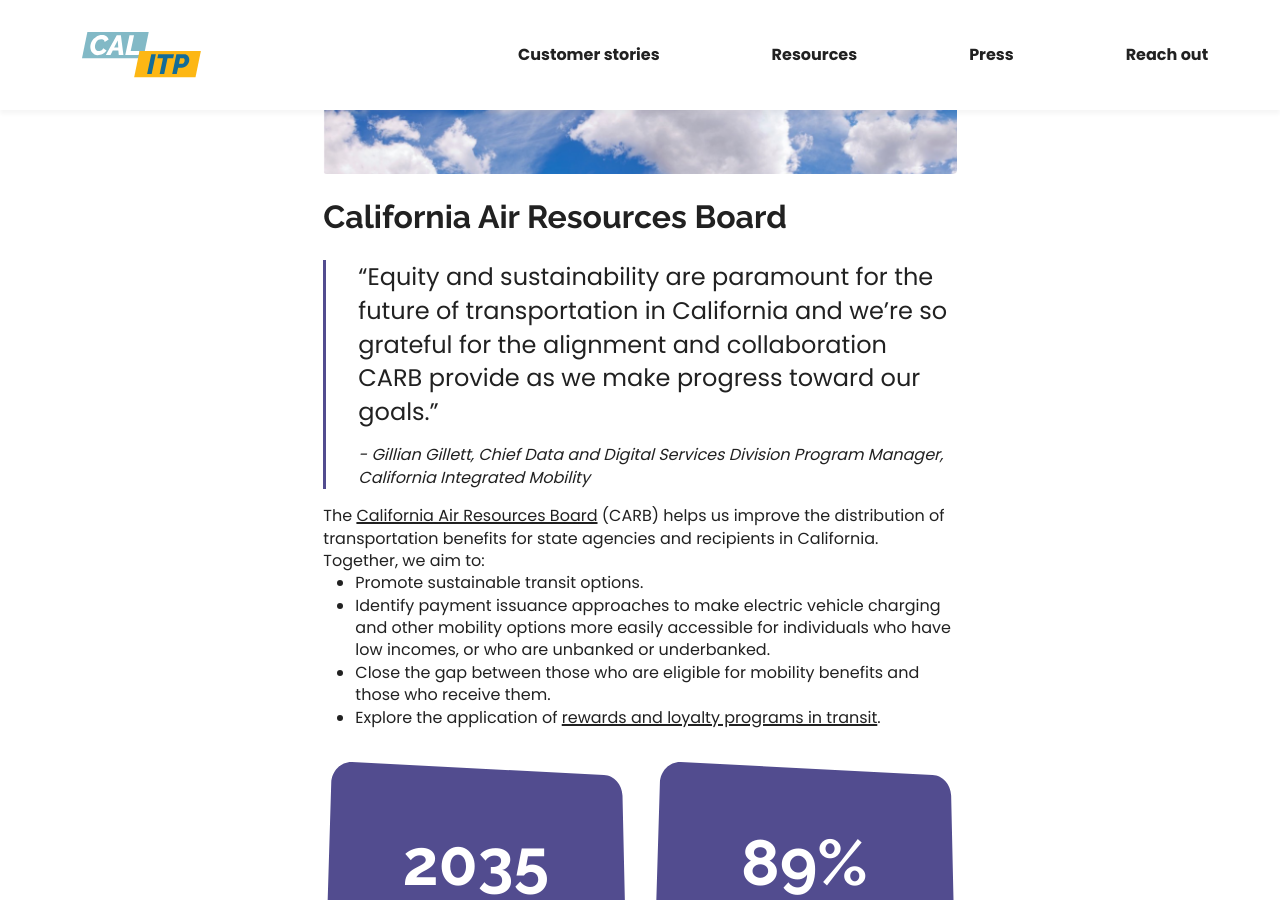
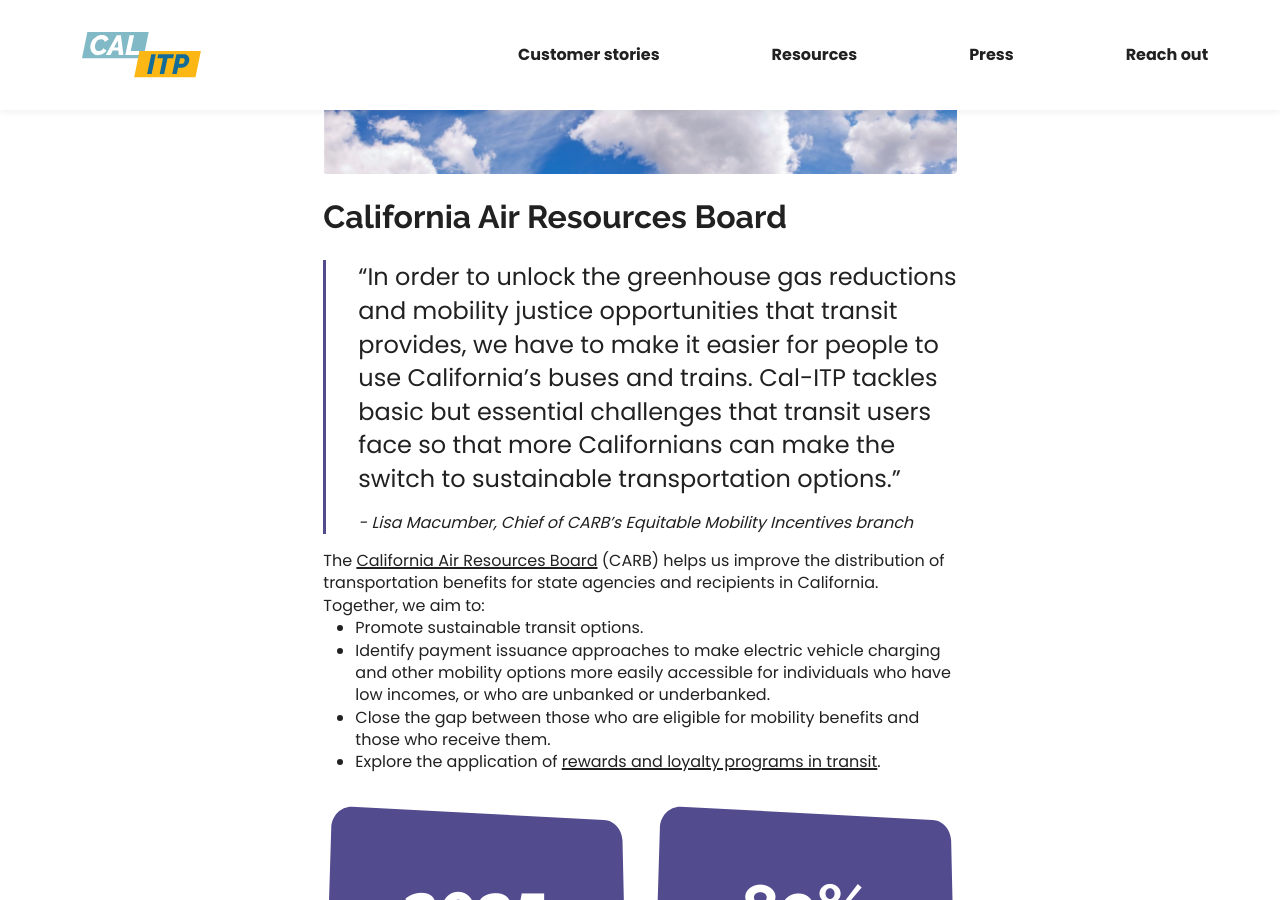
Before and after one commit to cal-itp/calitp.org, a Jekyll site: the page built from src/partners.html, in a window 1280 px wide and 900 px high, scrolled down 1834 px. Built offline with Jekyll 4.4.1, drawn with Linux system fonts in a browser that asks for light colours.

Commit message:
fix(partners): new carb quote

```diff
--- a/src/partners.html
+++ b/src/partners.html
@@ -121,8 +121,8 @@
         <img  role="presentation" class="w-100 h-150 rounded-1" alt="" src="/images/partners-background-carb.png" />
         <h2 class="my-3 my-md-4">California Air Resources Board</h2>
         <figure class="quote border-purple-4 my-3 my-md-4-4">
-          <blockquote>“Equity and sustainability are paramount for the future of transportation in California and we’re so grateful for the alignment and collaboration CARB provide as we make progress toward our goals.”</blockquote>
-          <figcaption>- Gillian Gillett, Chief Data and Digital Services Division Program Manager, California Integrated Mobility</figcaption>
+          <blockquote>“In order to unlock the greenhouse gas reductions and mobility justice opportunities that transit provides, we have to make it easier for people to use California’s buses and trains. Cal-ITP tackles basic but essential challenges that transit users face so that more Californians can make the switch to sustainable transportation options.”</blockquote>
+          <figcaption>- Lisa Macumber, Chief of CARB’s Equitable Mobility Incentives branch</figcaption>
         </figure>
         <p class="mb-0">
           The
```
